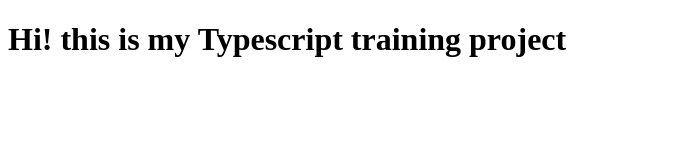
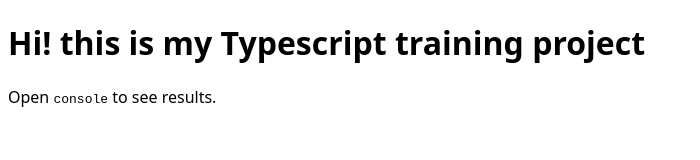
Before and after one commit to amiryxe/ts-training, a website: page index.html in a window 1280 px wide. Shown: the whole page, without its empty margins (0-700 px from the left). Drawn offline with Linux system fonts and the light colour scheme.

Commit message:
add description to index page

```diff
--- a/index.html
+++ b/index.html
@@ -8,10 +8,19 @@
     <title>Typescript training</title>
 
     <script src="./dist/app.js" defer></script>
+
+    <style>
+        body {
+            font-family: system-ui, -apple-system, BlinkMacSystemFont,
+                'Segoe UI', Roboto, Oxygen, Ubuntu, Cantarell,
+                'Open Sans', 'Helvetica Neue', sans-serif;
+        }
+    </style>
 </head>
 
 <body>
     <h1>Hi! this is my Typescript training project</h1>
+    <p>Open <code>console</code> to see results.</p>
 </body>
 
 </html>
```
